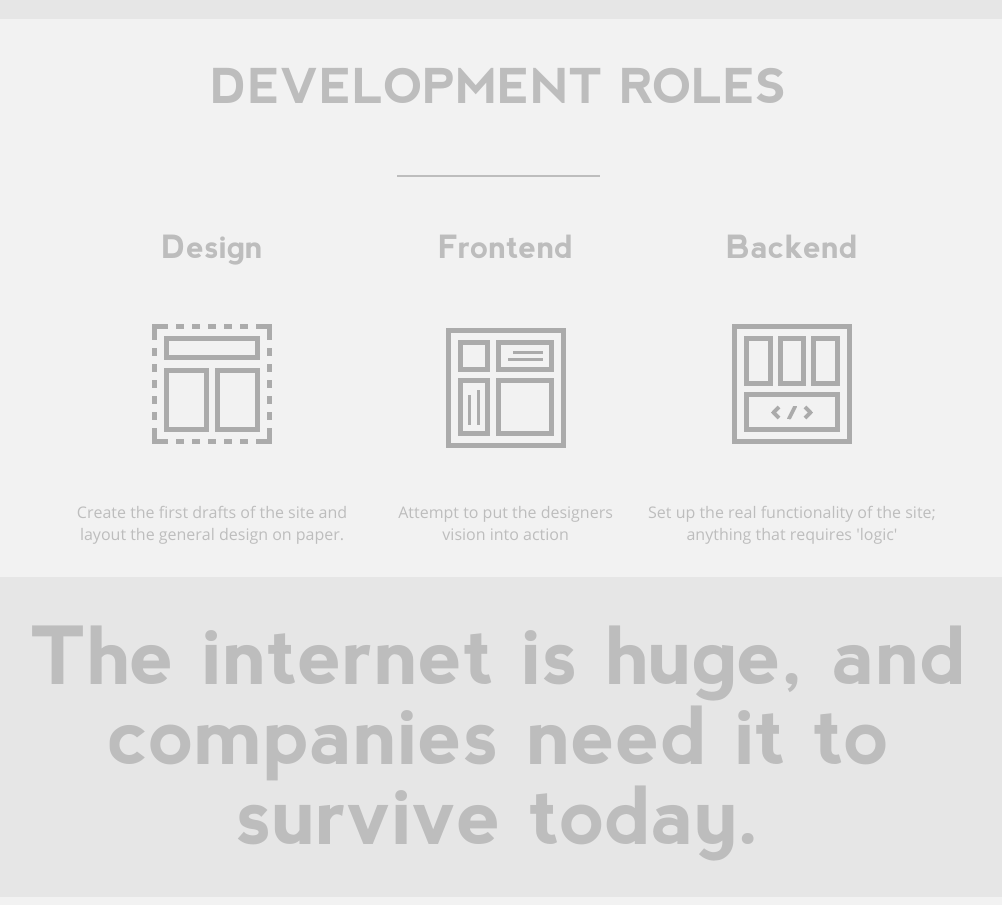
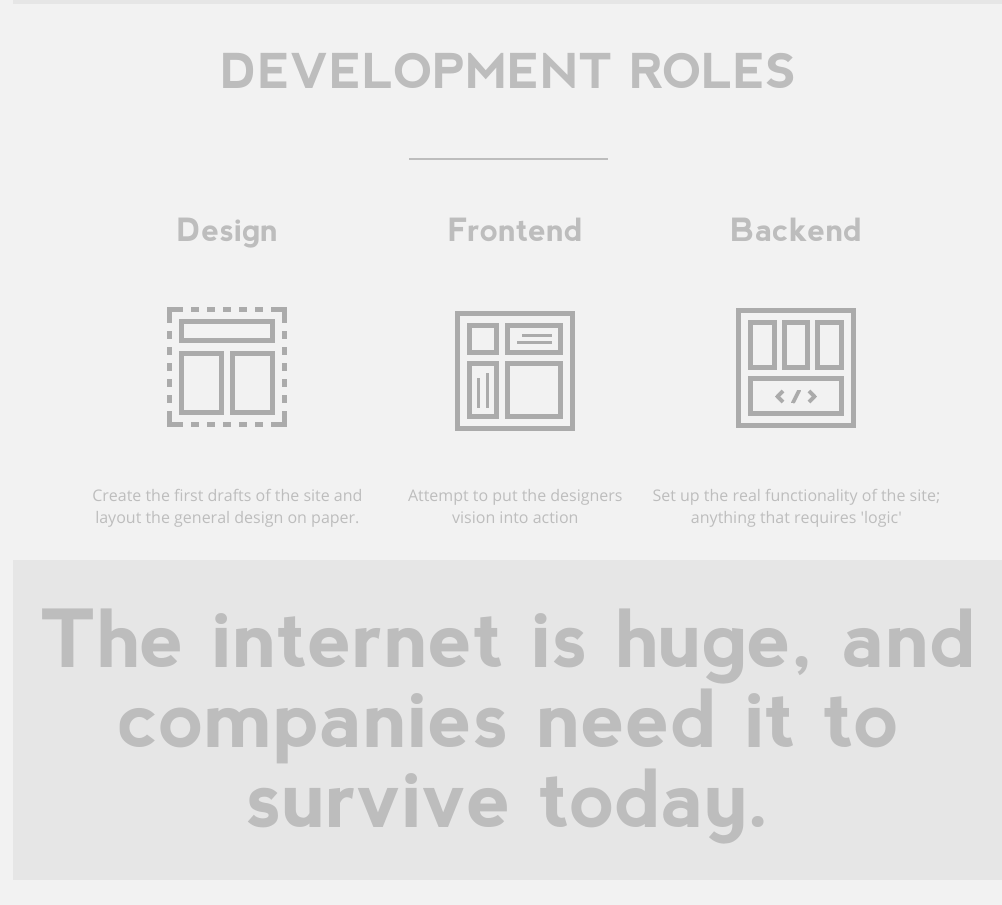
Before and after one commit to BowenKB/BowenKB.github.io, a PHP site: page / in a window 1280 px wide. Shown: the part 1437-2342 px from the top of the page, without its empty margins (268-1270 px from the left). After the commit the page ends 2281 px from the top, so only its background shows below. Run offline with PHP 8.4, Linux system fonts and the light colour scheme; some libraries are stand-ins or nearby versions.

Commit message:
Version 0.2.2.6
Everything is beautiful

```diff
--- a/css/content.css
+++ b/css/content.css
@@ -1,12 +1,15 @@
 .content {
 
-	width: 80%;
 	height: 100%;
 	margin-left: 20%;
+	margin-top: -10px;
+	margin-bottom: -10px;
 	position: relative;
 	top: 0px;
 	bottom: 0px;
-	z-index: -1;
+	left: 20px;
+	width: calc(80% - 20px);
+	z-index: 0;
 
 }
 
```
